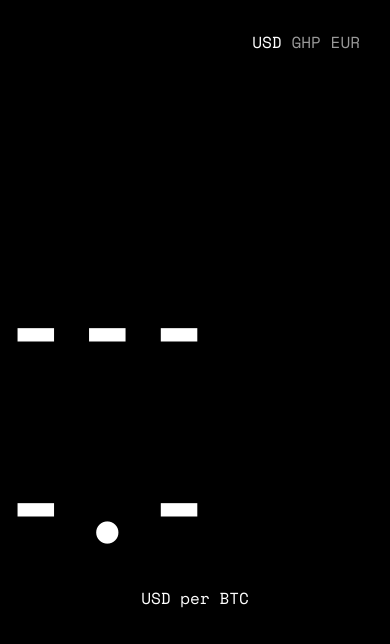
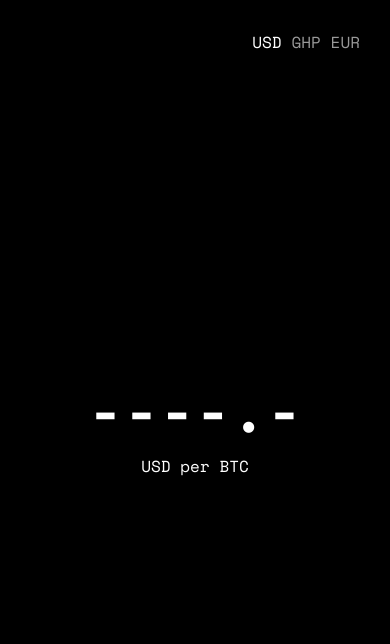
Before and after one commit to hzlpz/bitcoin-price, a plain HTML site: page index.html in a window 390 px wide. Drawn offline with nearby package versions, Linux system fonts and the light colour scheme; no server answers.

Commit message:
added breakpoint

```diff
--- a/css/main.css
+++ b/css/main.css
@@ -41,3 +41,9 @@ nav a {
 nav a.selected {
     color: #ffffff;
 }
+
+@media screen and (max-width: 990px) {
+    h1 {
+        font-size: 15vmin;
+    }
+}
```
